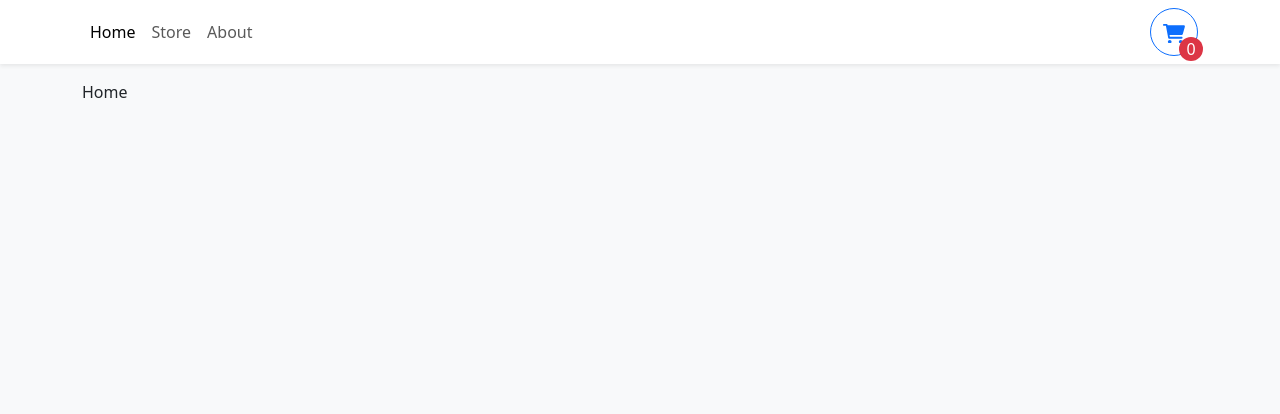
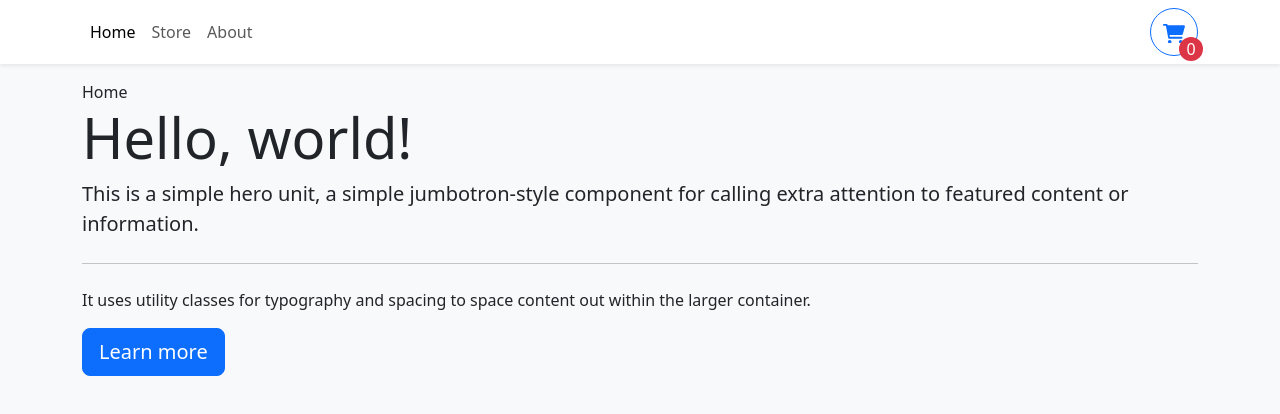
Before and after one commit to mulybirish/store, a React (Vite) app: page / in a window 1280 px wide. Shown: the top 414 px of the page. Built offline with nearby package versions, Linux system fonts and the light colour scheme.

Commit message:
item issue could be undefined

```diff
--- a/src/pages/Home.tsx
+++ b/src/pages/Home.tsx
@@ -1,3 +1,24 @@
 export function Home() {
-  return <div>Home</div>;
+  return (
+    <>
+      <div>Home</div>
+      <div className="jumbotron">
+        <h1 className="display-4">Hello, world!</h1>
+        <p className="lead">
+          This is a simple hero unit, a simple jumbotron-style component for
+          calling extra attention to featured content or information.
+        </p>
+        <hr className="my-4" />
+        <p>
+          It uses utility classes for typography and spacing to space content
+          out within the larger container.
+        </p>
+        <p className="lead">
+          <a className="btn btn-primary btn-lg" href="#" role="button">
+            Learn more
+          </a>
+        </p>
+      </div>
+    </>
+  );
 }
```
